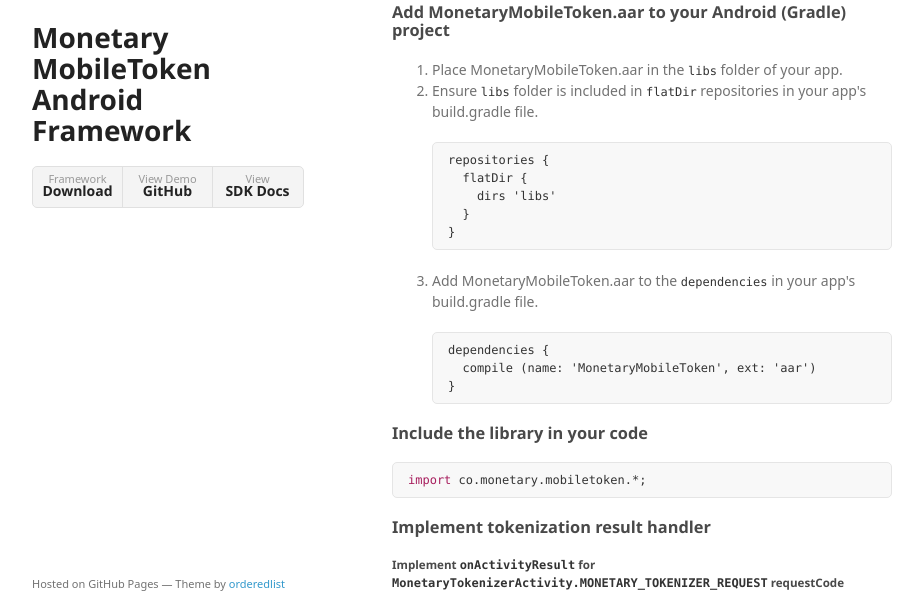
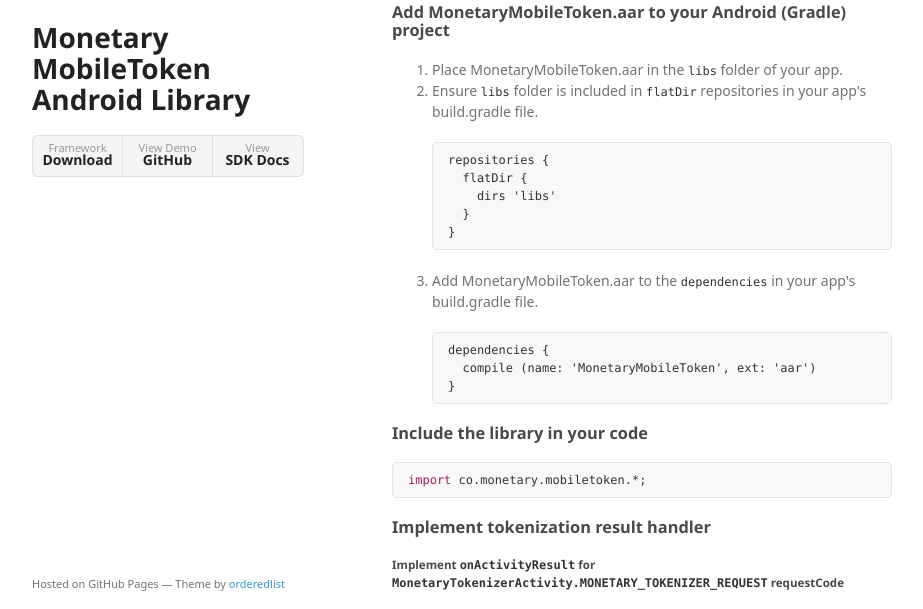
Before and after one commit to Mntry/MobileToken-Android, a plain HTML site: page index.html in a window 1280 px wide. Shown: the part 137-746 px from the top of the page, without its empty margins (178-1101 px from the left). Drawn offline with Linux system fonts and the light colour scheme; a web font is replaced by a local one.

Commit message:
Update index.html

```diff
--- a/index.html
+++ b/index.html
@@ -16,7 +16,7 @@
     <div class="wrapper">
       <header>
         <p><img alt="Monetary" src="logo.png"></p>
-        <h1>Monetary MobileToken Android Framework</h1>
+        <h1>Monetary MobileToken Android Library</h1>
         <p></p>
         <ul>
           <li><a href="https://github.com/Mntry/MobileToken-Android/releases/latest">Framework <strong>Download</strong></a></li>
```
